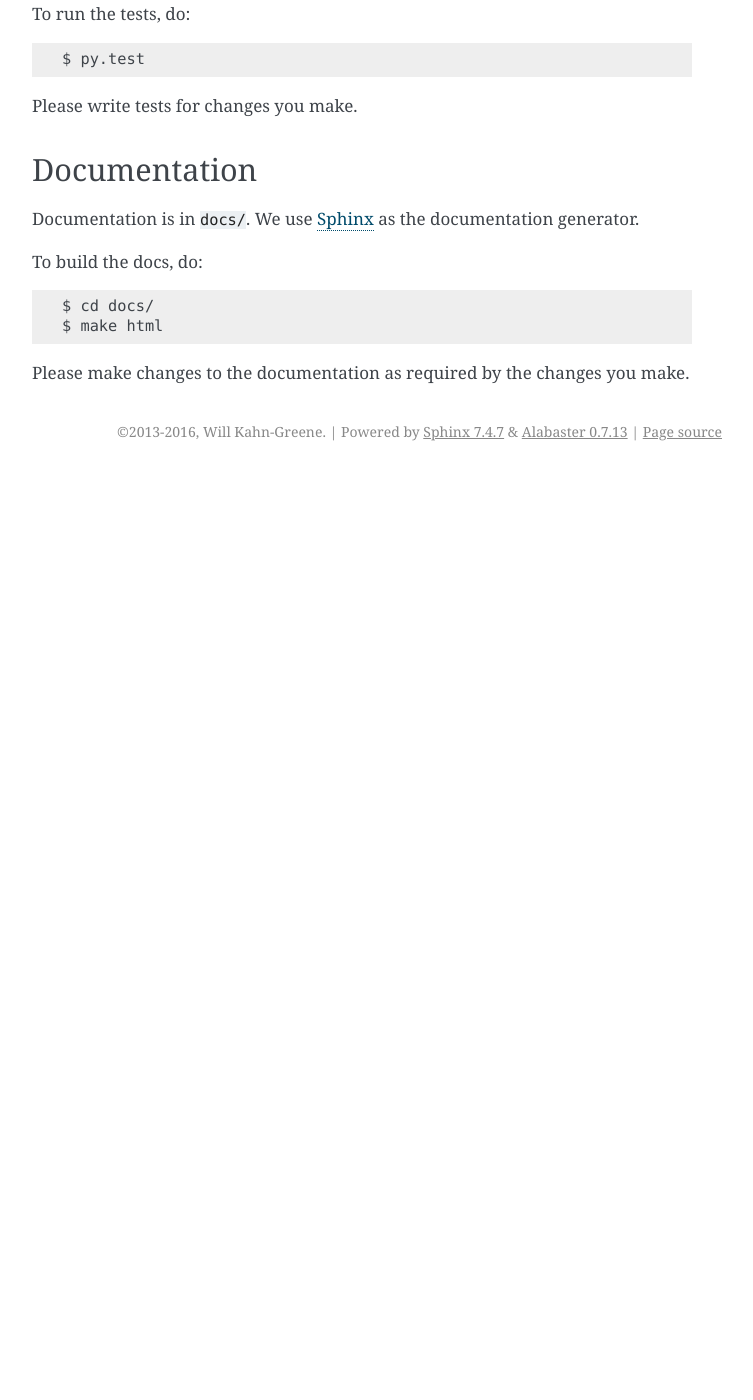
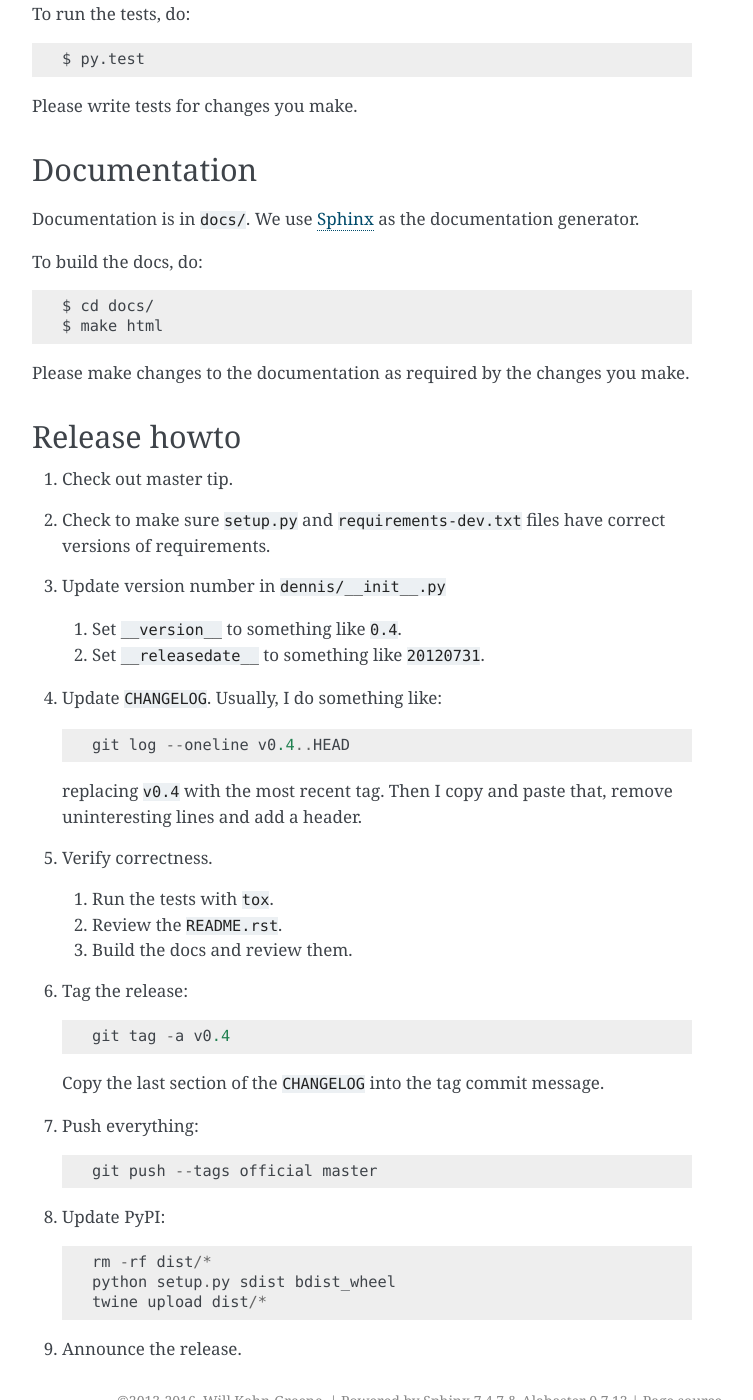
Before and after one commit to mozilla/dennis, a Sphinx documentation site: the page built from docs/hacking.rst, in a window 1280 px wide and 1400 px high, scrolled down 1330 px. Shown: the whole window, without its empty margins (388-1141 px from the left). Built offline with Sphinx 7.4.7, drawn with Linux system fonts in a browser that asks for light colours; before the commit the page ends 1801 px from its top, so only the background shows below that.

Commit message:
Add release process to hackin' guide

```diff
--- a/docs/hacking.rst
+++ b/docs/hacking.rst
@@ -91,3 +91,48 @@ To build the docs, do::
 
 Please make changes to the documentation as required by the changes
 you make.
+
+
+Release howto
+=============
+
+1. Check out master tip.
+
+2. Check to make sure ``setup.py`` and ``requirements-dev.txt`` files have
+   correct versions of requirements.
+
+3. Update version number in ``dennis/__init__.py``
+
+   1. Set ``__version__`` to something like ``0.4``.
+   2. Set ``__releasedate__`` to something like ``20120731``.
+
+4. Update ``CHANGELOG``. Usually, I do something like::
+
+       git log --oneline v0.4..HEAD
+
+   replacing ``v0.4`` with the most recent tag. Then I copy and paste that,
+   remove uninteresting lines and add a header.
+
+5. Verify correctness.
+
+   1. Run the tests with ``tox``.
+   2. Review the ``README.rst``.
+   3. Build the docs and review them.
+
+6. Tag the release::
+
+       git tag -a v0.4
+
+   Copy the last section of the ``CHANGELOG`` into the tag commit message.
+
+7. Push everything::
+
+       git push --tags official master
+
+8. Update PyPI::
+
+       rm -rf dist/*
+       python setup.py sdist bdist_wheel
+       twine upload dist/*
+
+9. Announce the release.
```
Also changed, not shown: 1 other file.
